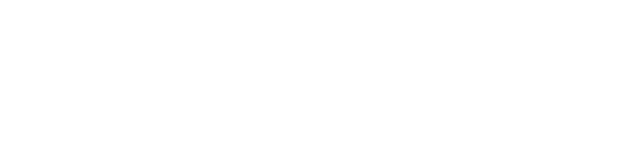
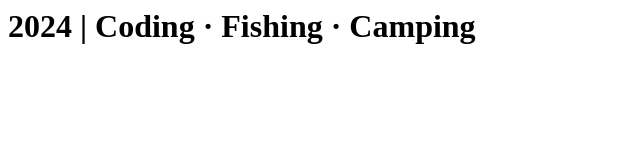
Before and after one commit to xunuo/xunuo.github.io, a plain HTML site: page index.html in a window 1280 px wide. Shown: the whole page, without its empty margins (0-640 px from the left). Drawn offline with Linux system fonts and the light colour scheme.

Commit message:
Update index.html

```diff
--- a/index.html
+++ b/index.html
@@ -1,3 +1,5 @@
+<H1>2024 | Coding · Fishing · Camping</H1>
+
 <!--
 
 能看到这段文字的，既是牵挂也是羁绊 :)
```
